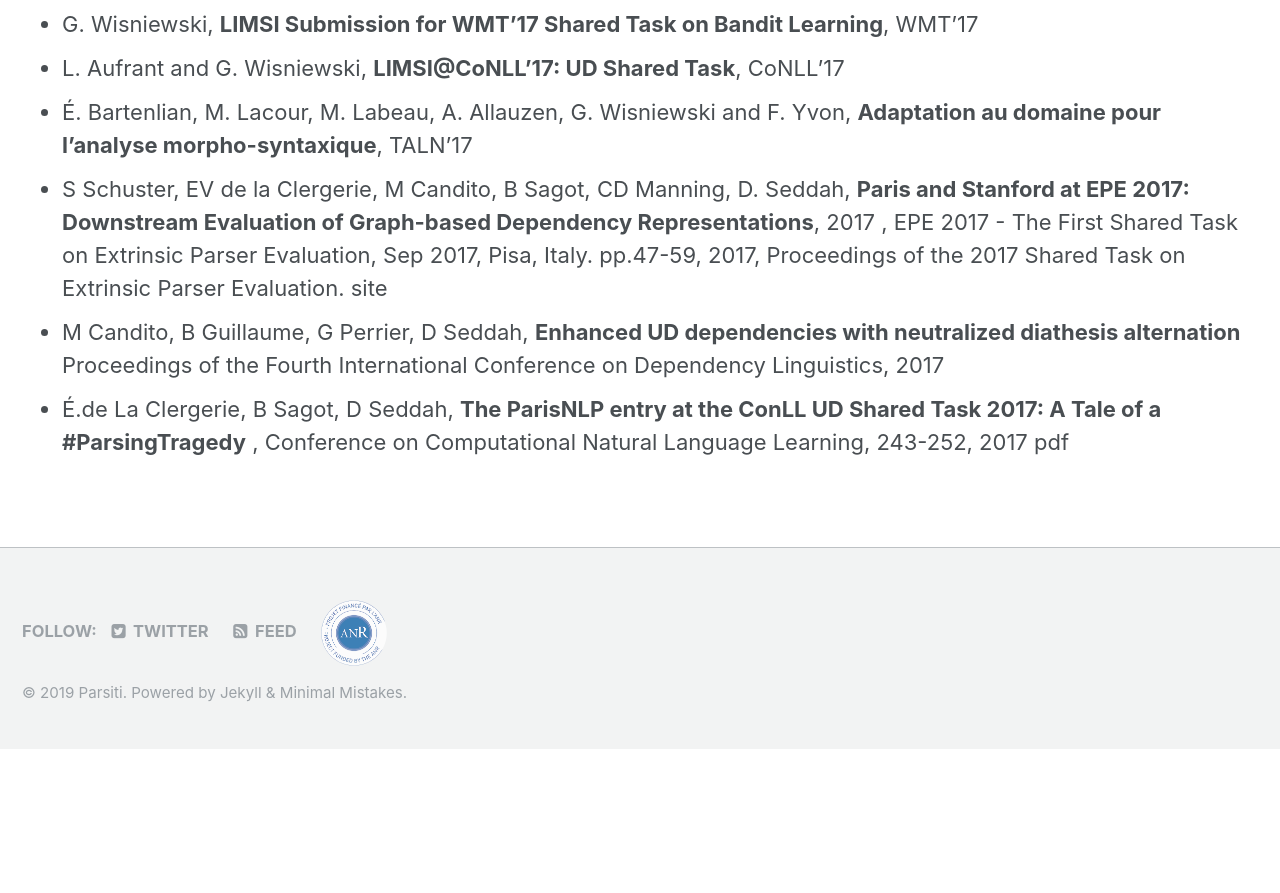
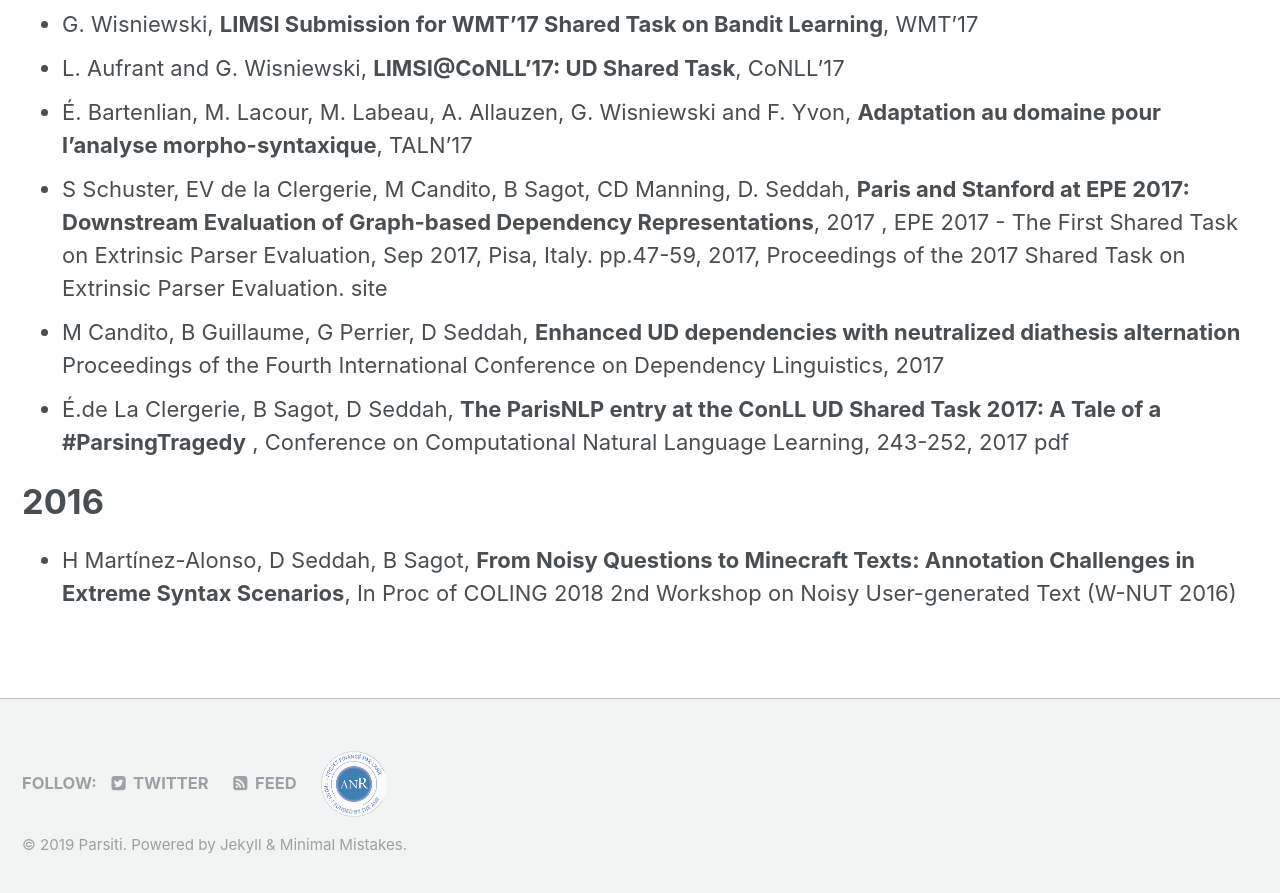
Before and after one commit to parsiti/parsiti.github.io, a Jekyll site: the page built from _pages/papers.md, in a window 1280 px wide and 900 px high, scrolled down 852 px. Shown: the top 893 px of the window. Built offline with Jekyll 4.4.1, drawn with Linux system fonts in a browser that asks for light colours; before the commit the page ends 1601 px from its top, so only the background shows below that.

Commit message:
missing papers djame

```diff
--- a/_pages/papers.md
+++ b/_pages/papers.md
@@ -25,3 +25,6 @@ Here are all the papers that have been published in the context of the __ParSiTi
 - S Schuster, EV de la Clergerie, M Candito, B Sagot, CD Manning, D. Seddah, **Paris and Stanford at EPE 2017: Downstream Evaluation of Graph-based Dependency Representations**, 2017 , EPE 2017 - The First Shared Task on Extrinsic Parser Evaluation, Sep 2017, Pisa, Italy. pp.47-59, 2017, Proceedings of the 2017 Shared Task on Extrinsic Parser Evaluation. site
 - M Candito, B Guillaume, G Perrier, D Seddah, **Enhanced UD dependencies with neutralized diathesis alternation** Proceedings of the Fourth International Conference on Dependency Linguistics, 2017
 -  É.de La Clergerie, B Sagot, D Seddah, **The ParisNLP entry at the ConLL UD Shared Task 2017: A Tale of a #ParsingTragedy** , Conference on Computational Natural Language Learning, 243-252, 2017 pdf
+
+# 2016
+-  H Martínez-Alonso, D Seddah, B Sagot, **From Noisy Questions to Minecraft Texts: Annotation Challenges in Extreme Syntax Scenarios**, In Proc of COLING 2018 2nd Workshop on Noisy User-generated Text (W-NUT 2016)
```
